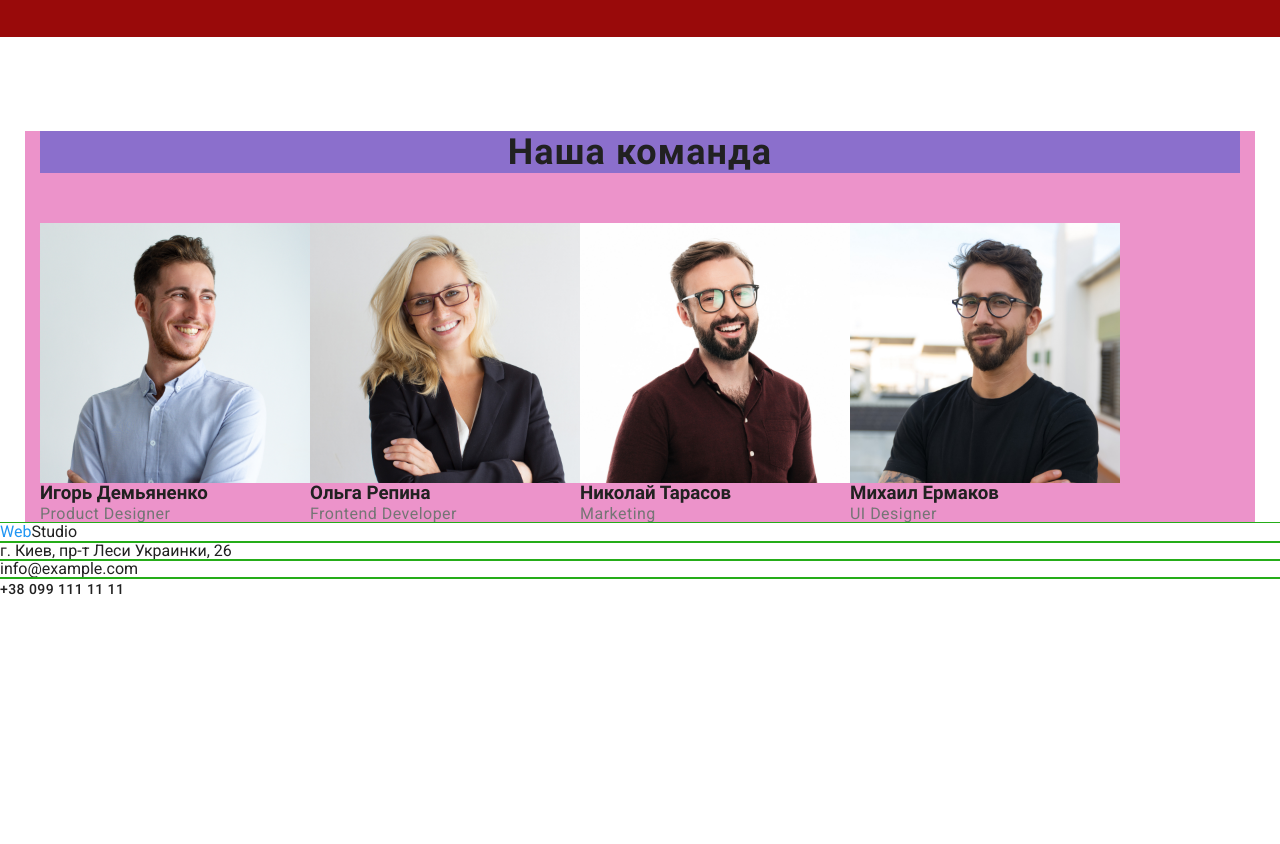
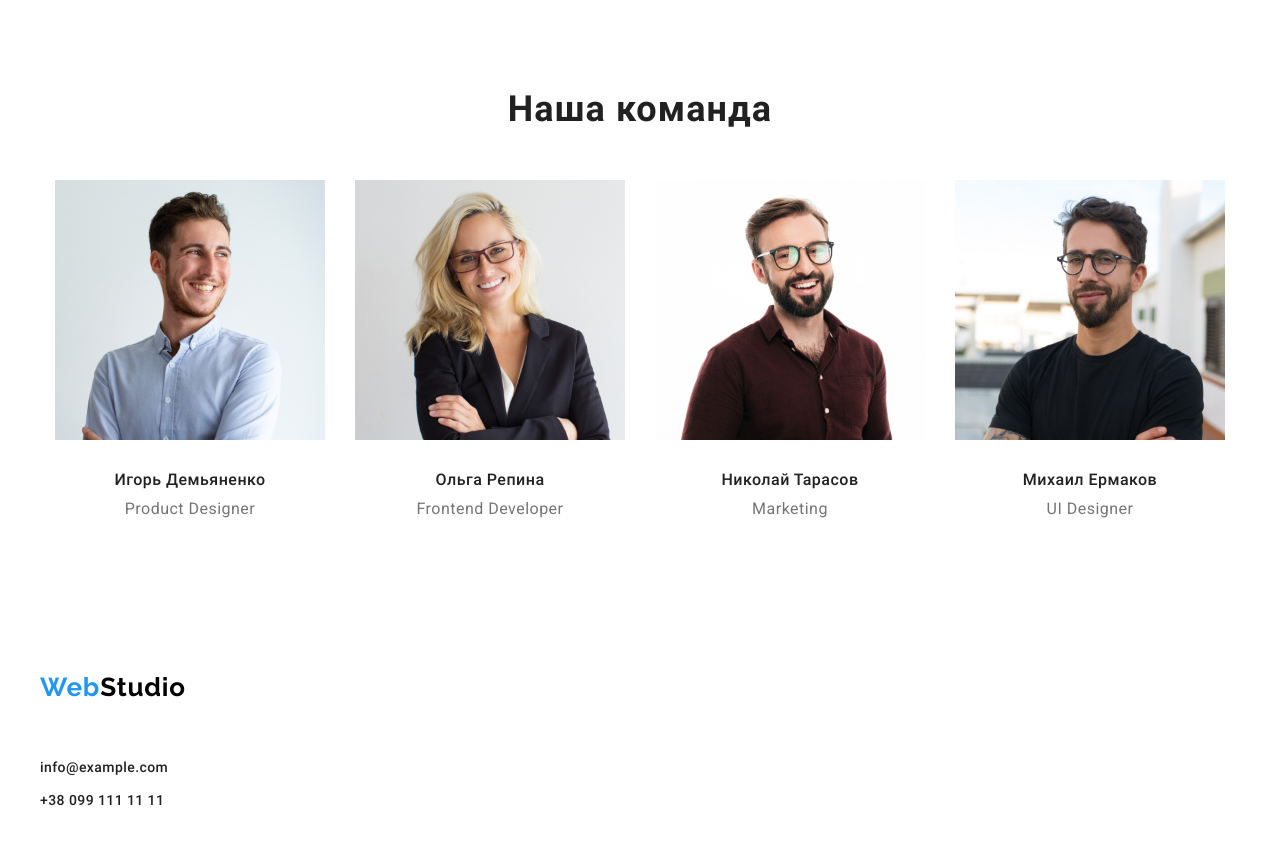
Before and after one commit to inna-dmytrenko/goit-markup-hw-02-, a plain HTML site: page index.html in a window 1280 px wide. Shown: the part 1380-2224 px from the top of the page. Before the commit the page ends 1982 px from the top, so only its background shows below. Drawn offline with Linux system fonts and the light colour scheme.

Commit message:
index__finish

```diff
--- a/css/styles.css
+++ b/css/styles.css
@@ -32,7 +32,7 @@
   }
 
   body {
-    font-family: 'Roboto', sans-serif;
+    /* font-family: 'Roboto', sans-serif; */
     color: #212121;
   }
   a {
@@ -42,8 +42,8 @@
   ul {
     list-style: none;}
   .colortext {
-    color: #2196F3;
-  }
+      color: #2196F3;
+    }
   .accent {
     color: #2196F3
   }
@@ -55,11 +55,17 @@
     width: 1200px;
     padding: 0 15px;
     margin: 0 auto;
-    background-color: #ec93ca;
-
+    /* background-color: #ec93ca; */
   }
-  ------------------Header----------------
-
+  /* --------------------------Header */
+  .link.logo {
+    font-family: 'Raleway', sans-serif;
+    font-weight: 700;
+    font-size: 26px;
+    line-height: 1.192;
+    letter-spacing: 0.03em;
+    color: #000000;
+  }
   .nav__item {
     font-family: 'Roboto', sans-serif;
     font-weight: 500;
@@ -67,8 +73,7 @@
     line-height: 1.143;
     letter-spacing: 0.02em;
   }
-  .header__mail a,
-  .header__tel a{
+  .header .address {
     font-family: 'Roboto', sans-serif;
     font-weight: 500;
     font-size: 14px;
@@ -82,14 +87,14 @@
     align-items: center;
     padding-top: 25px;
     padding-bottom: 25px;
-    background: rgb(207, 207, 214);
+    /* background: rgb(207, 207, 214); */
   }
 
   .nav__items {
     display: flex;
     align-items: center;
   }
-  header .address {
+  .header .address {
     display: flex;
     align-items: center;
     margin-left: auto;
@@ -98,7 +103,7 @@
     display: flex;
     align-items: center;
   }
-  header .logo {
+  .header .logo {
     margin-right: 90px;
   }
 
@@ -111,16 +116,16 @@
   }
   .link {
     display: flex;
-    outline: 1px solid rgb(37, 173, 25);
+    /* outline: 1px solid rgb(37, 173, 25); */
   }
   .header .container {
     display: flex;
     align-items: center;
-    outline: 1px solid tomato;
+    /* outline: 1px solid tomato; */
   }
 
 
-  -------------------------------/* hero */
+  /*---------------------------------------- hero */
   .hero__title {
     font-family: 'Roboto', sans-serif;
     font-weight: 900;
@@ -129,7 +134,7 @@
     letter-spacing: 0.06em;
     text-transform: uppercase;
     /* color: #FFFFFF; */
-    outline: 1px solid rgb(197, 94, 211);
+    /* outline: 1px solid rgb(197, 94, 211); */
   }
   .hero__title {
     margin-bottom: 30px;
@@ -144,7 +149,7 @@
     font-size: 16px;
     line-height: 1.875;
     letter-spacing: 0.06em;
-    /* color: #FFFFFF; */
+    color: #FFFFFF;
   }
 
   .modal__btn {
@@ -160,7 +165,7 @@
     text-align: center;
     padding-top: 200px;
     padding-bottom: 200px;
-    background: #a0cff7;
+    /* background: #a0cff7; */
 
   }
 
@@ -186,7 +191,7 @@
   .features {
     padding-top: 100px;
     padding-bottom: 100px;
-    background-color: rgb(149, 235, 137);
+    /* background-color: rgb(149, 235, 137); */
   }
   .features__items {
     display: flex;
@@ -199,7 +204,7 @@
   }
   .features__desc {
     padding-right: 20px;
-    outline: 1px solid rgb(5, 1, 0);
+    /* outline: 1px solid rgb(5, 1, 0); */
   }
   /* -----------------Work-examples ----------------*/
 
@@ -214,23 +219,23 @@
   }
   .work-examples {
     text-align: center;
-    padding-top: 94px;
-    padding-bottom: 94px;
-    background-color: rgb(153, 10, 10);
+    /* background-color: rgb(153, 10, 10); */
   }
   .work-examples__items {
     display: flex;
-    /* align-items: center; */
+    justify-content: center;
   }
   .work-examples__item:not(:last-child) {
     margin-right: 30px;
   }
 
-  /* .work-examples__title {
-    margin-left: auto;
-    margin-right: auto;
+  .work-examples__title {
+    margin-bottom: 50px;
+  }
+  /* -----------------------------------------Team */
+  /* .team {
+    background: rgb(192, 87, 87);
   } */
-  -----------------------------------------/* Team */
   .team__subtitle {
     font-family: 'Roboto', sans-serif;
     font-weight: 500;
@@ -239,7 +244,13 @@
     letter-spacing: 0.03em;
     color: #212121;
   }
-
+  .team__item:not(:last-child) {
+    margin-right: 30px;
+  }
+  .team__subtitle {
+    margin-top: 30px;
+    margin-bottom: 10px;
+  }
   .team__desc {
     font-family: 'Roboto', sans-serif;
     font-size: 16px;
@@ -249,18 +260,19 @@
   }
   .team__items {
     display: flex;
-    align-items: center;
+    text-align: center;
+    justify-content: center;
+    padding-bottom: 94px;
   }
+
   .team__title {
     text-align: center;
-    margin-top: 94px;
+    padding-top: 94px;
     margin-bottom: 50px;
-    background-color: rgb(139, 111, 204);
+    /* background-color: rgb(139, 111, 204); */
   }
-  ---
-   ---------------------------------------- /* Footer */
-    .footer__mail a,
-    .footer__tel a {
+  /*    ---------------------------------------- Footer */
+    .footer .address {
     font-family: 'Roboto', sans-serif;
     font-weight: 500;
     font-size: 14px;
@@ -269,10 +281,24 @@
      /* color: rgba(255, 255, 255, 0.6);*/
     }
   .footer__adrress a{
-   /* color: #FFFFFF;  */
+   color: #FFFFFF;
   }
-
-
+  .footer {
+    /* background: #188CE8; */
+    padding-bottom: 60px;
+    padding-top: 60px;
+  }
+  .footer .logo {
+    margin-bottom: 20px;
+  }
+  .footer .address {
+    display: flex;
+    flex-direction: column;
+  }
+  .footer__mail{
+    margin-top: 9px;
+    margin-bottom: 9px;
+  }
       /* -----------------------Catalog-------------- */
   .catalog__btn {
     font-family: 'Roboto', sans-serif;
--- a/index.html
+++ b/index.html
@@ -128,7 +128,8 @@
         </main>
         <!-- Footer -->
         <footer class="footer">
-            <a href="./index.html" class="link">
+            <div class="container">
+                <a href="./index.html" class="link logo">
                     <span class="colortext">Web</span>Studio
                 </a>
                 <ul class="address">
@@ -136,6 +137,8 @@
                     <li class="footer__mail"><a href="mailto:info@example.com" class="link">info@example.com</a></li>
                     <li class="footer__tel"><a href="tel:+380991111111" class="link">+38 099 111 11 11</a></li>
                 </ul>
+            </div>
+
         </footer>
     </body>
 </html>
```
Lines whose indentation alone changed are shown as unchanged.
